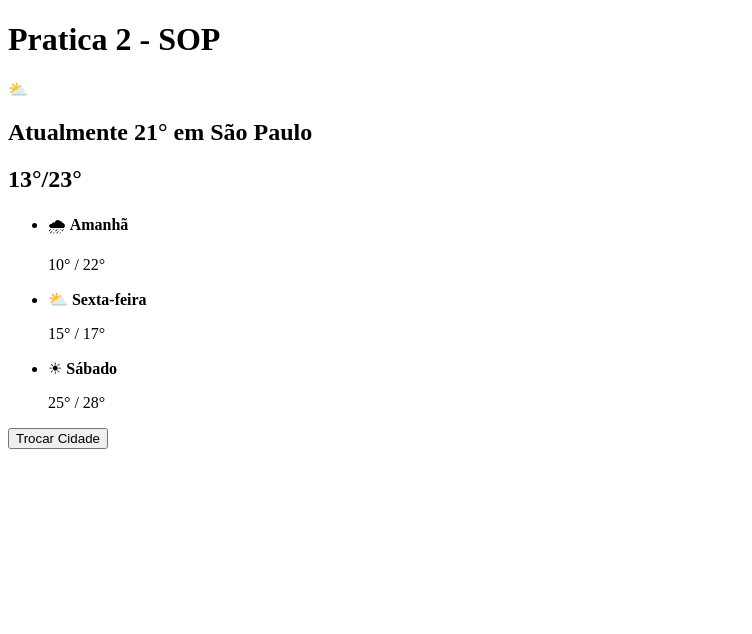
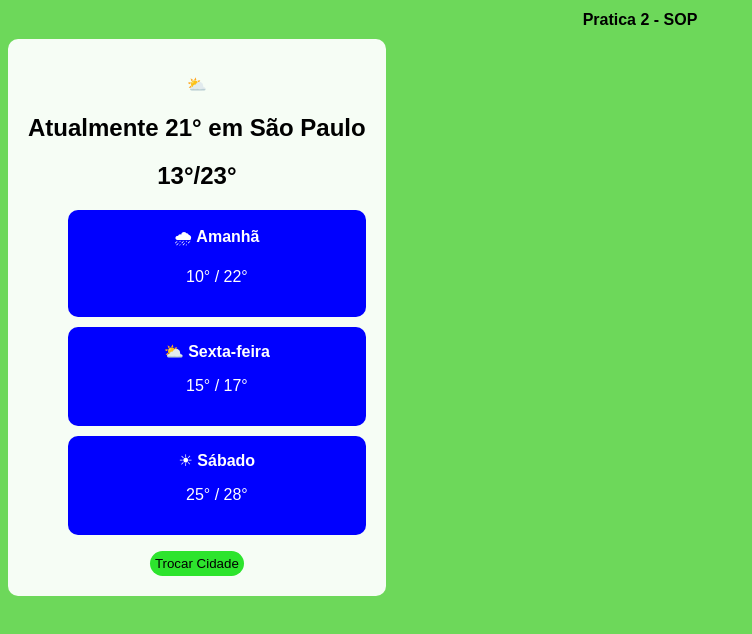
Before and after one commit to giiovannasantoss/Pratica-Git---grupo-7, a plain HTML site: page index.html in a window 1280 px wide. Shown: the whole page, without its empty margins (0-752 px from the left). Drawn offline with Linux system fonts and the light colour scheme.

Commit message:
adicionando style

```diff
--- a/index.html
+++ b/index.html
@@ -3,25 +3,34 @@
 <head>
     <meta charset="UTF-8">
     <meta name="viewport" content="width=device-width, initial-scale=1.0">
+    <link rel="stylesheet" href="style.css">
     <title>SOP_atv2_Hgrp7</title>
 </head>
 <body>
     <main>
-        <h1>Pratica 2 - SOP</h1>
+        <h1 id="h1">Pratica 2 - SOP</h1>
+        <div id="div">
             <p>&#x26c5;</p>
             <h2>Atualmente 21° em São Paulo</h2>
             <h2>13°/23°</h2>
             <div>
                 <ul>
+                    <div id="div1">
                         <li>&#x1f327; <b>Amanhã</b></li>
                     <p>10° / 22°</p>
+                    </div>
+                    <div id="div2">
                         <li>&#x26c5; <b>Sexta-feira</b></li>
                     <p>15° / 17°</p>
+                    </div>
+                    <div id="div3">
                         <li>&#9728; <b>Sábado</b></li>
                     <p>25° / 28°</p>
+                    </div>
                 </ul>
             </div>
             <button>Trocar Cidade</button>
+        </div>
     </main>
 </body>
 </html>
--- /dev/null
+++ b/style.css
@@ -0,0 +1,48 @@
+body {
+    background-color: rgb(109, 216, 90);
+    font-family: Arial, Helvetica, sans-serif;
+}
+
+#div{
+    background-color: rgba(255, 255, 255, 0.942);
+    border: 2px;
+    border-radius: 10px;
+    text-align: center;
+    width:max-content;
+    padding: 20px;
+    justify-content: center;
+    margin: 0;
+
+}
+
+#h1{
+    text-align: center;
+    font-size: medium;
+}
+
+#div1, #div2, #div3{
+    background-color: blue;
+    border-radius: 10px;
+    color: white;
+    padding: 15px;
+    list-style: none;
+    margin-bottom: 10px;
+}
+/* #div2{
+    background-color: blue;
+    border-radius: 10px;
+    color: white;
+
+}
+#div3{
+    background-color: blue;
+    border-radius: 10px;
+    color: white;
+} */
+
+button{
+    background-color: rgb(45, 228, 45);
+    border-radius: 20px;
+    border-style: none;
+    padding: 5px;
+}
```
Lines whose indentation alone changed are shown as unchanged.
